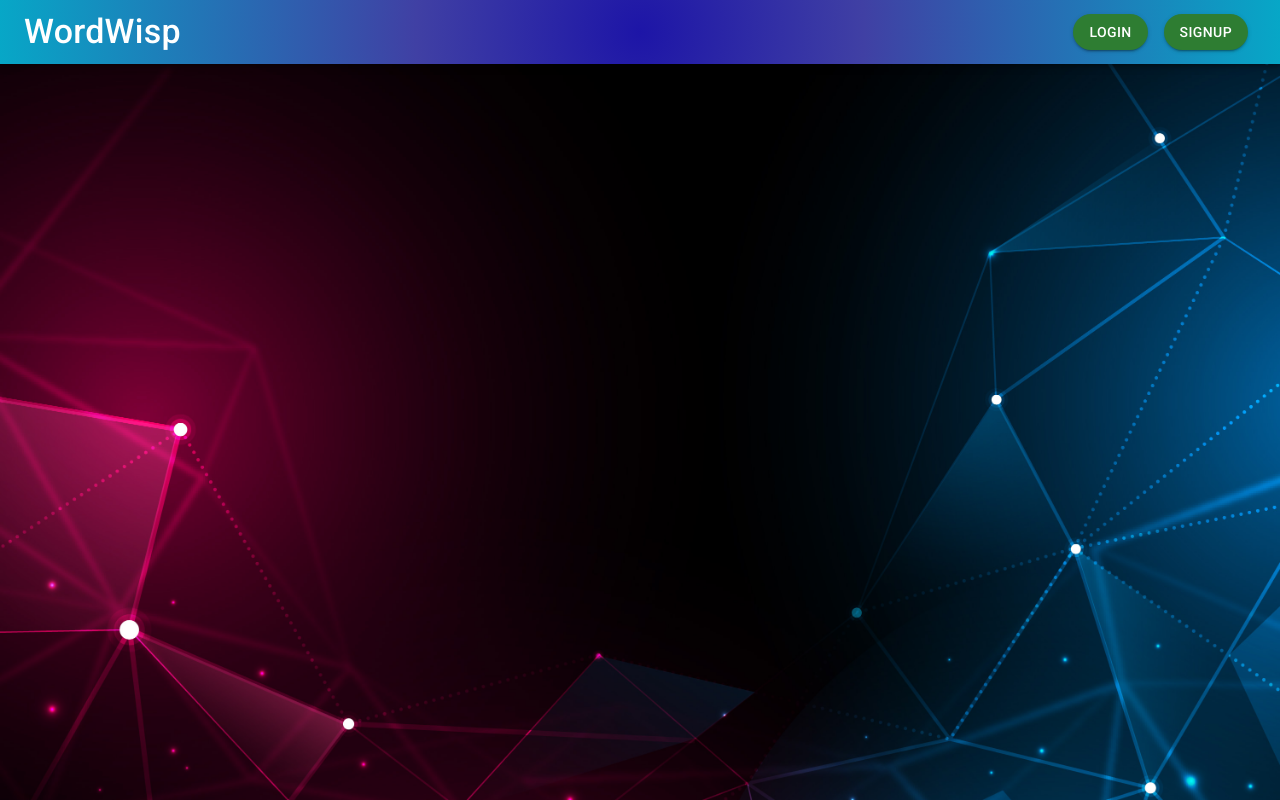
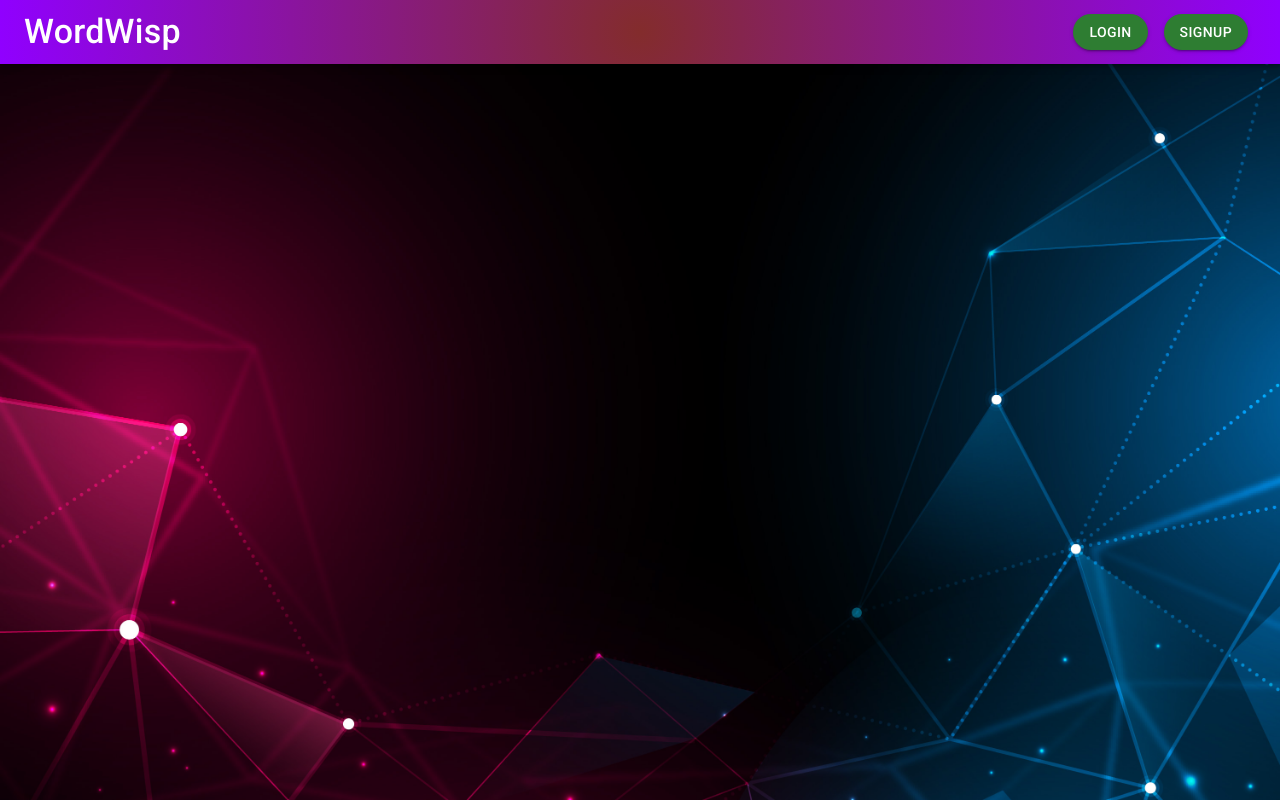
Before and after one commit to Ishan-Parnami/blogging-management, a React (Create React App) app: page /myBlogs/1 in a window 1280 px wide. Built offline with nearby package versions, Linux system fonts and the light colour scheme.

Commit message:
ishan is comminting some UI changes, edit bg-color

```diff
--- a/src/components/BlogDetail.js
+++ b/src/components/BlogDetail.js
@@ -62,6 +62,7 @@ const BlogDetail = () => {
       {inputs && (
         <form onSubmit={handleSubmit}>
           <Box
+            bgcolor={"#fff"}
             border={3}
             borderColor="linear-gradient(90deg, rgba(58,75,180,1) 2%, rgba(116,49,110,1) 36%, rgba(2,0,161,1) 73%, rgba(69,92,252,1) 100%)"
             borderRadius={10}
--- a/src/components/Header.js
+++ b/src/components/Header.js
@@ -23,7 +23,7 @@ const Header = () => {
       position="sticky"
       sx={{
         background:
-          "radial-gradient(circle, rgba(29,21,167,1) 0%, rgba(64,64,164,1) 35%, rgba(7,167,199,1) 100%);",
+          "radial-gradient(circle, rgba(131,44,44,1) 0%, rgba(144,0,255,1) 100%);",
       }}
     >
       <Toolbar>
```
